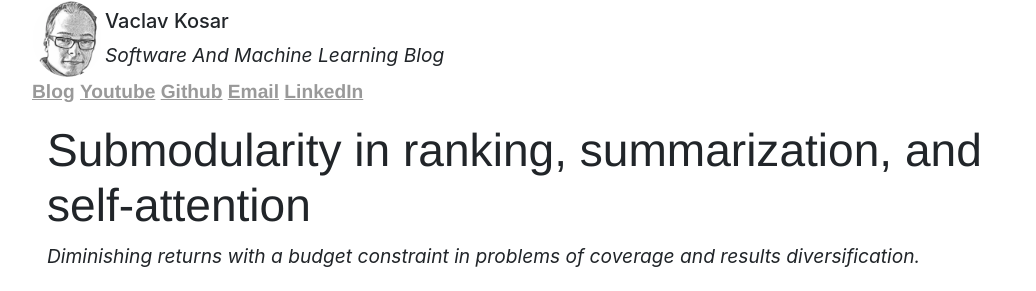
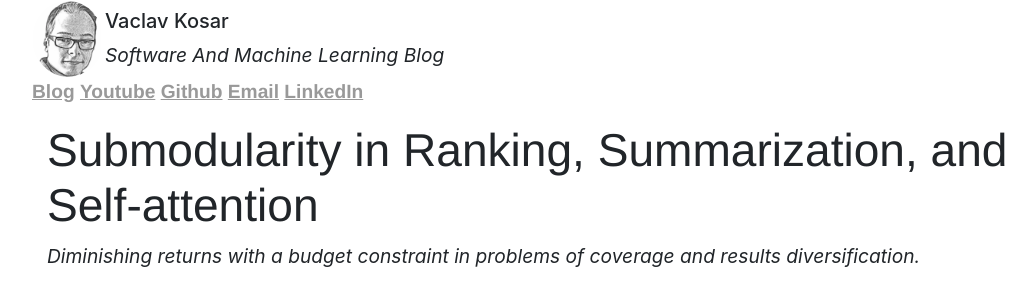
Before and after one commit to vackosar/vackosar.github.io, a Jekyll site: the page built from _posts/2021-02-07-submodularity-in-ranking-summarization-and-self-attention.md, in a window 1280 px wide and 900 px high, cut to the strip 0-291 px from the top of the window. Shown: the whole strip, without its empty margins (96-1132 px from the left). Built offline with Jekyll 4.4.1, drawn with Linux system fonts in a browser that asks for light colours; nearby versions of some CDN libraries; library files that are not in the unit come from our copies; comment, search, counter and statistics services are not loaded.

Commit message:
capitalization

```diff
--- a/_posts/2021-02-07-submodularity-in-ranking-summarization-and-self-attention.md
+++ b/_posts/2021-02-07-submodularity-in-ranking-summarization-and-self-attention.md
@@ -1,6 +1,6 @@
 ---
 layout: post
-title: "Submodularity in ranking, summarization, and self-attention"
+title: "Submodularity in Ranking, Summarization, and Self-attention"
 date: 2021-02-07
 categories: ml
 description: Diminishing returns with a budget constraint in problems of coverage and results diversification.
```
